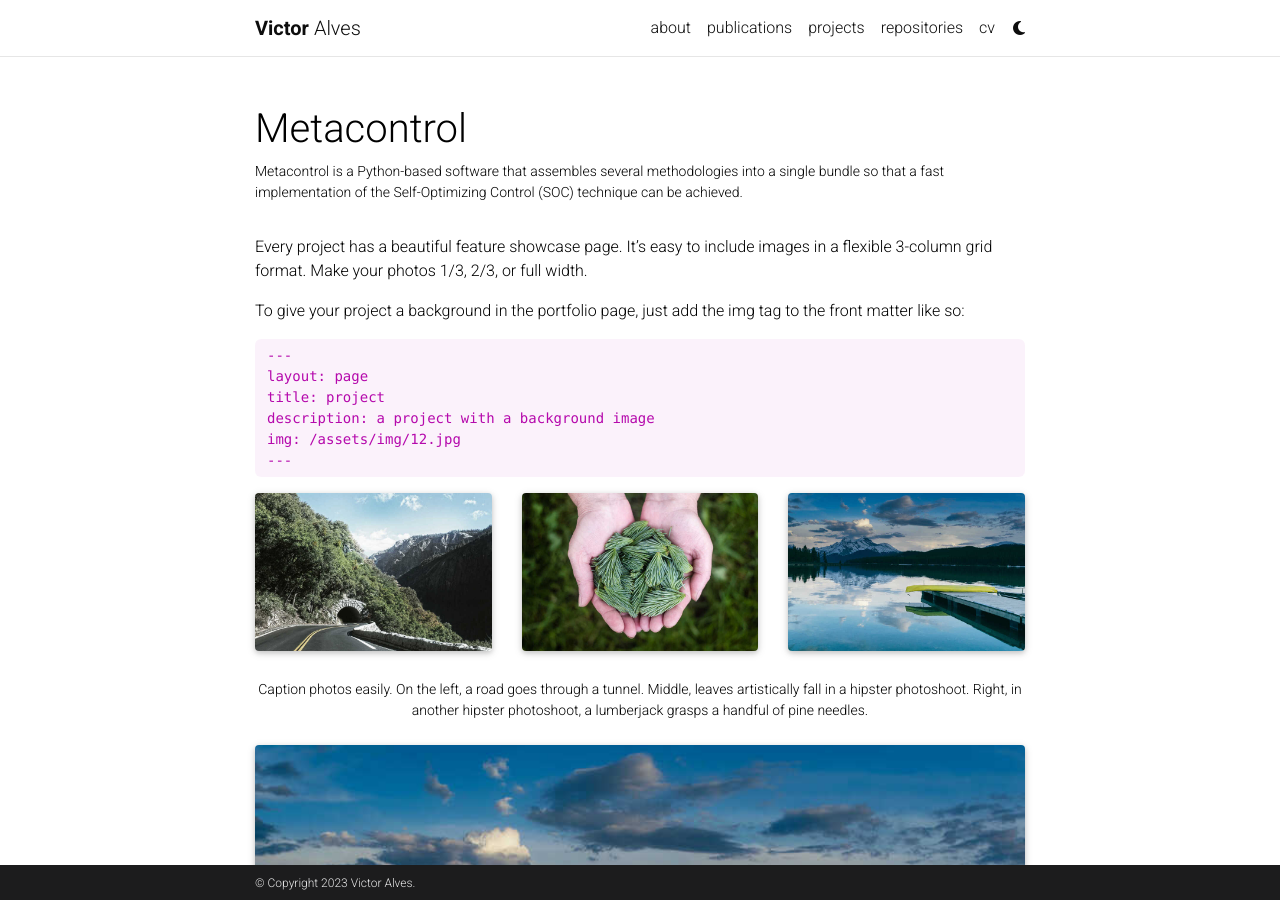
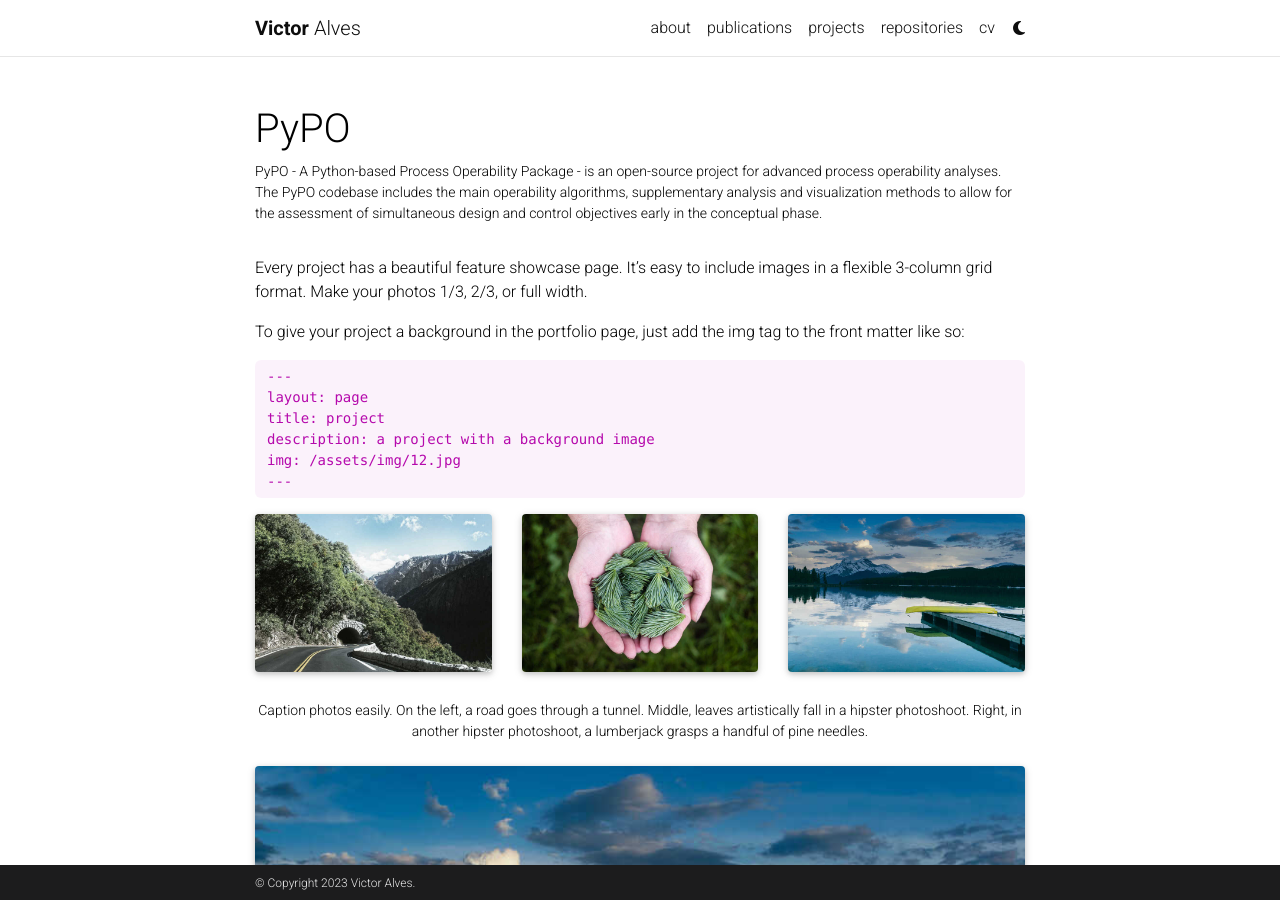
Before and after one commit to yifeishi/yifeishi.github.io, a Jekyll site: the page built from _projects/2_project.md, in a window 1280 px wide and 900 px high. Built offline with Jekyll 4.4.1, drawn with Linux system fonts in a browser that asks for light colours; comment, search, counter and statistics services are not loaded; a style sheet for code colours, icons or effects is not loaded.

Commit message:
added pypo, updated cv.

```diff
--- a/_projects/1_project.md
+++ b/_projects/2_project.md
@@ -1,9 +1,9 @@
 ---
 layout: page
-title: Metacontrol
-description: Metacontrol is a Python-based software that assembles several methodologies into a single bundle so that a fast implementation of the Self-Optimizing Control (SOC) technique can be achieved.
-img: assets/img/metacontrol.JPG
-redirect: https://meta-control.net
+title: PyPO
+description: PyPO - A Python-based Process Operability Package - is an open-source project for advanced process operability analyses. The PyPO codebase includes the main operability algorithms, supplementary analysis and visualization methods to allow for the assessment of simultaneous design and control objectives early in the conceptual phase.
+img: assets/img/pypo.JPG
+redirect: https://codes-group.github.io/PyPO
 importance: 1
 category: work
 ---
```
Also changed, not shown: assets/img/pypo.jpg (added), 1 other file.
